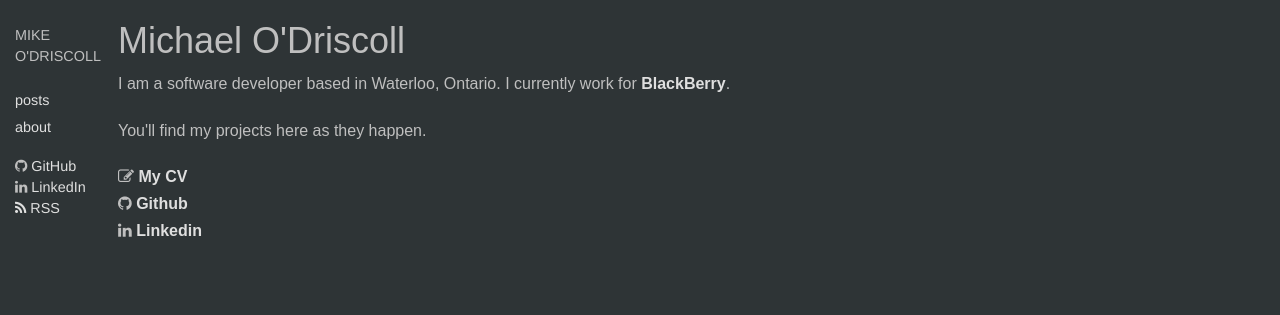
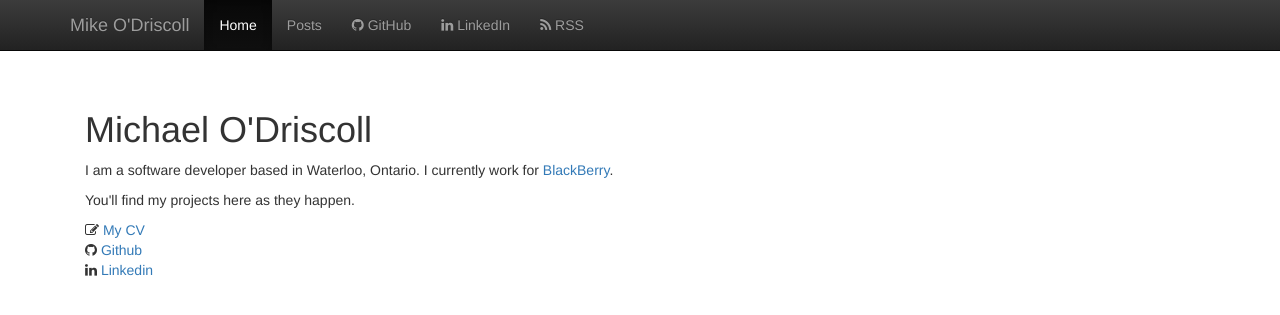
Before and after one commit to mikeodr/mikeodr.github.io, a Jekyll site: the page built from index.html, in a window 1280 px wide. Shown: the top 315 px of the page. Built offline with Jekyll 4.4.1, drawn with Linux system fonts in a browser that asks for light colours; nearby versions of some CDN libraries; Markdown is read by kramdown in place of the engine named in the settings.

Commit message:
Update to bootstrap

```diff
--- a/_layouts/default.html
+++ b/_layouts/default.html
@@ -4,38 +4,52 @@
         <meta charset="utf-8">
         <meta http-equiv="X-UA-Compatible" content="IE=edge,chrome=1">
         <link rel="alternate" type="application/rss+xml" title="{{ site.name }}" href="{{ site.url }}/rss.xml">
-        <title>{{ page.title }}</title>
+        <meta name="viewport" content="width=device-width, initial-scale=1">
+        <title> {{ page.title }} </title>
 
-        <!-- syntax highlighting CSS -->
-        <link rel="stylesheet" href="/css/syntax.css">
-
-        <!-- Custom CSS -->
-        <link rel="stylesheet" href="/css/main.css">
-        <link href="//netdna.bootstrapcdn.com/font-awesome/4.0.1/css/font-awesome.css" rel="stylesheet">
+        <!-- Main Stylesheet -->
+        <link href="/css/main.css" rel="stylesheet">
+        <link href="/css/syntax.css" rel="stylesheet">
     </head>
     <body>
-		<section class="sidebar">
-            <section class="name">
-                <span id="first">Mike</span>
-                <span id="last">O'Driscoll</span>
-            </section>
-            <section class="sections">
-                <a href="/posts">posts</a>
-                <a href="/">about</a>
-            </section>
 
-            <div class="contact">
-              <p>
-              <i class="fa fa-github"></i> <a href="https://github.com/specter">GitHub</a><br />
-              <i class="fa fa-linkedin"></i> <a href="http://ca.linkedin.com/in/mikeodr">LinkedIn</a><br />
-              <a href="/rss.xml"><i class="fa fa-rss"></i> RSS</a>
-              </p>
+        <div class="navbar navbar-inverse navbar-fixed-top" role="navigation">
+            <div class="container">
+                <div class="navbar-header">
+                    <button type="button" class="navbar-toggle" data-toggle="collapse" data-target=".navbar-collapse">
+                            <span class="sr-only">Toggle navigation</span>
+                            <span class="icon-bar"></span>
+                            <span class="icon-bar"></span>
+                            <span class="icon-bar"></span>
+                        </button>
+                        <a class="navbar-brand" href="/">Mike O'Driscoll</a>
+                    </div>
+                    <div class="collapse navbar-collapse">
+                    <ul class="nav navbar-nav">
+                        <li class="active"><a href="/">Home</a></li>
+                        <li><a href="/posts">Posts</a></li>
+                        <li><a href="https://github.com/mikeodr"><i class="fa fa-github"></i> GitHub</a></li>
+                        <li><a href="http://ca.linkedin.com/in/mikeodr"><i class="fa fa-linkedin"></i> LinkedIn</a></li>
+                        <li><a href="/rss.xml"><i class="fa fa-rss"></i> RSS</a></li>
+                    </ul>
+                </div><!--/.nav-collapse -->
             </div>
         </div>
-		</section>
 
-		<section class="content">
-			{{ content }}
-		</section>
+        <div class="container">
+            <div class="starter-template">
+                {{ content }}
+            </div>
+        </div>
+
+        <!-- Quick loading do this at the end -->
+        <script src="https://ajax.googleapis.com/ajax/libs/jquery/1.11.0/jquery.min.js"></script>
+        <link href="//netdna.bootstrapcdn.com/font-awesome/4.0.1/css/font-awesome.css" rel="stylesheet">
+        <!-- Latest compiled and minified CSS -->
+        <link rel="stylesheet" href="//netdna.bootstrapcdn.com/bootstrap/3.1.1/css/bootstrap.min.css">
+        <!-- Optional theme -->
+        <link rel="stylesheet" href="//netdna.bootstrapcdn.com/bootstrap/3.1.1/css/bootstrap-theme.min.css">
+        <!-- Latest compiled and minified JavaScript -->
+        <script src="//netdna.bootstrapcdn.com/bootstrap/3.1.1/js/bootstrap.min.js"></script>
     </body>
 </html>
--- a/_layouts/post.html
+++ b/_layouts/post.html
@@ -2,7 +2,6 @@
 layout: default
 ---
 <p class="meta">{{ page.date | date_to_string }}</p>
-
 <div class="post">
-{{ content }}
+    {{ content }}
 </div>
--- a/css/main.css
+++ b/css/main.css
@@ -1,156 +1,11 @@
 body {
-    background:#2E3436;
-    color:#bfbfbf;
-    font: 90%/1.462em "PT Sans", Arial, Helvetica, sans-serif;
+    padding-top: 50px;
 }
 
-a, a:visited, a:hover {
-    color:#dfdfdf;
-    text-decoration:none;
-    outline:0;
+.starter-template {
+    padding: 40px 15px;
 }
 
-.about {
+.listing {
+    padding: 40px 15px;
 }
-.about a {
-  text-decoration: none;
-  font-weight: bold;
-}
-
-.sidebar {
-    position: fixed;
-    left: 15px;
-    top: 15px;
-    width: 90px;
-    font-family: Helvetica, sans-serif; }
-.sidebar a {
-    text-decoration: none; }
-.sidebar img {
-    padding: 0 3px;
-    border: 0; }
-.sidebar .avatar {
-    padding: 0;
-    margin-left: 2px;
-    border-radius: 5px; }
-.sidebar .name {
-    text-transform: uppercase;
-    margin: 10px 0 20px 0; }
-.sidebar .name #fname {
-    padding-left: 1px;
-    font-size: 23px;
-    letter-spacing: 5px;
-    color: black; }
-    .sidebar .name #lname {
-    font-size: 17px;
-    font-weight: bold;
-    letter-spacing: 1px;
-    color: black; }
-.sidebar .meta a {
-    margin-left: 0px;
-    color: black; }
-    .sidebar .meta a:hover {
-    color: #227ce8; }
-.sidebar .sections {
-    margin: 15px 0 0 0; }
-.sidebar .sections a {
-    padding: 3px 0;
-    display: block; }
-.sidebar .sections a:hover {
-    color: #dfdfdf; }
-.sidebar .sections ul {
-    margin: 0;
-    padding: 0; }
-.sidebar .sections li {
-    list-style: none;
-    margin-bottom: 7px; }
-
-.content {
-  max-width: 800px;
-  margin-top: 30px;
-  margin-left: 110px;
-  margin-right: 20px;
-  margin-bottom: 50px; }
-  .content h1 {
-    font-weight: 400; }
-  .content h1 a {
-    color: #111;
-    text-decoration: none; }
-  .content h2 {
-    color: #333;
-    font-weight: 400; }
-  .content h2 a {
-    color: #111;
-    text-decoration: none; }
-  .content h3 {
-    color: #333;
-    font-weight: 400; }
-  .content h3 a {
-    color: #111;
-    text-decoration: none; }
-  .content h4 {
-    color: #333;
-    font-weight: 400; }
-  .content h4 a {
-    color: #111;
-    text-decoration: none; }
-  .content h1 {
-    font-size: 36px;
-    margin: 18px 0 5px 0; }
-  .content h2 {
-    font-size: 30px;
-    margin-bottom: 15px; }
-  .content h3 {
-    color: #777;
-    font-size: 25px;
-    padding-bottom: 5px;
-    margin-bottom: 10px; }
-  .content p {
-    font-size: 16px;
-    margin-top: 0;
-    margin-bottom: 1.2em;
-    line-height: 1.7em; }
-    .content p code {
-      font-size: 12px;
-      background-color: #2E3436;
-      border: 2px solid #777777;
-      border-radius: 3px;
-      padding: 2px 3px; }
-  .highlight {
-      font-size: 12px;
-      background-color: #2E3436;
-      border: 2px solid #777777;
-      border-radius: 3px;
-      padding: 2px 3px; }
-  .content blockquote {
-    font-style: italic;
-    font-size: 14px;
-    padding: .25em 1em;
-    margin: 1em 1em 0 1em;
-    color: #444; }
-    .content blockquote cite:before {
-      content: '— '; }
-    .content blockquote cite {
-      display: block;
-      margin-top: .5em;
-      text-align: right;
-      color: #111;
-      font-style: normal; }
-  .content .listing {
-    margin: 10px 0 0 0;
-    padding: 0; }
-    .content .listing ul {
-      margin: 0;
-      padding: 0; }
-    .content .listing li {
-      font-size: 15px;
-      list-style: none;
-      padding: 5px 3px;
-      margin: 0;
-      color: #777777;
-      border-bottom: 1px solid #eee; }
-    .content .listing li span {
-      float: right; }
-    .content .listing a {
-      text-decoration: ; }
-      .content .listing a:hover {
-        text-decoration: underline; }
--- a/index.html
+++ b/index.html
@@ -3,7 +3,6 @@ layout: default
 title: Mike O'Driscoll
 ---
 
-<section class="about">
         <h1>Michael O'Driscoll</h1>
 
         <p/><p/>I am a software developer based in Waterloo, Ontario. I currently work for <a href="http://ca.blackberry.com/">BlackBerry</a>.
@@ -12,7 +11,6 @@ title: Mike O'Driscoll
 
         <p>
             <i class="fa fa-pencil-square-o"></i> <a href="/mikeodriscoll_cv.pdf">My CV</a><br/>
-            <i class="fa fa-github"></i> <a href="http://github.com/Specter/">Github</a><br/>
+            <i class="fa fa-github"></i> <a href="http://github.com/mikeodr/">Github</a><br/>
             <i class="fa fa-linkedin"></i> <a href="http://linkedin.com/in/mikeodr">Linkedin</a>
         </p>
-</section>
```
